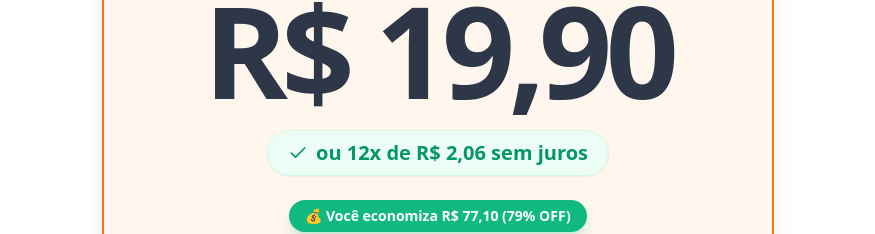
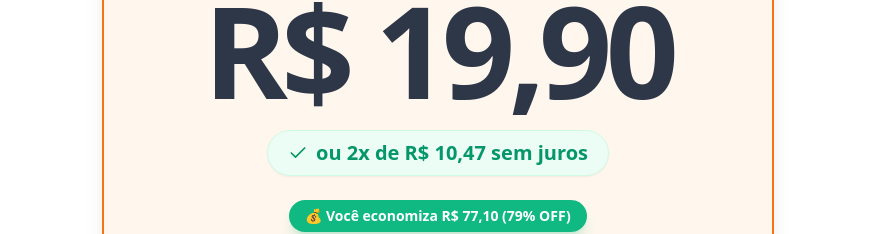
Before and after one commit to ThiagoFNT/MetodoProjeto3F, a React (Vite) app: page / in a window 1280 px wide. Shown: the part 681-915 px from the top of the page, without its empty margins (202-1077 px from the left). Built offline with nearby package versions, Linux system fonts and the light colour scheme.

Commit message:
style: update installments to 2x de 10,47 as requested

```diff
--- a/constants.tsx
+++ b/constants.tsx
@@ -143,7 +143,7 @@ export const COPY = {
   ] as Testimonial[],
   pricing: {
     totalValue: "R$ 144",
-    priceInstallments: "ou 12x de R$ 2,06 sem juros",
+    priceInstallments: "ou 2x de R$ 10,47 sem juros",
     priceCash: "R$ 19,90",
     savingsLabel: "💰 Você economiza R$ 77,10 (79% OFF)",
     cta: "🔒 GARANTIR POR R$ 19,90 - ACESSO IMEDIATO"
```
